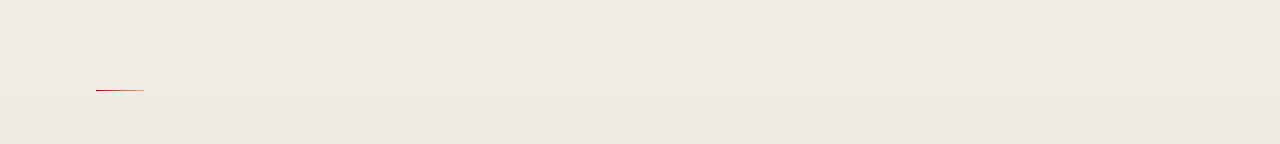
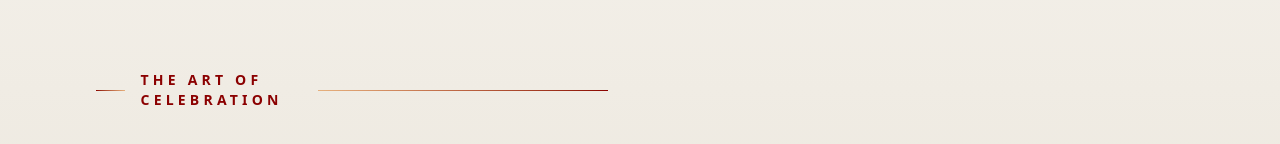
Before and after one commit to yashodha-gunawardana/RAD-coursework-FE, a React (Vite) app: page / in a window 1280 px wide. Shown: the part 1110-1254 px from the top of the page. Built offline with nearby package versions, Linux system fonts and the light colour scheme.

Commit message:
section subtitle with uppercase tracking

```diff
--- a/src/pages/LandingPage.tsx
+++ b/src/pages/LandingPage.tsx
@@ -298,8 +298,13 @@ export default function LandingPage() {
                             <div className="space-y-8">
                                 <div className="flex items-center gap-4">
                                     <div className="w-12 h-[1px] bg-gradient-to-r from-[#8B0000] to-[#E6B17E]"></div>
+                                    <span className="text-sm uppercase tracking-[0.3em] font-semibold text-[#8B0000]">
+                                        The Art of Celebration
+                                    </span>
+                                    <div className="w-122 h-[1px] bg-gradient-to-l from-[#8B0000] to-[#E6B17E]"></div>
+                                </div>
 
-                                </div>
+
                             </div>
 
                         </div>
```
